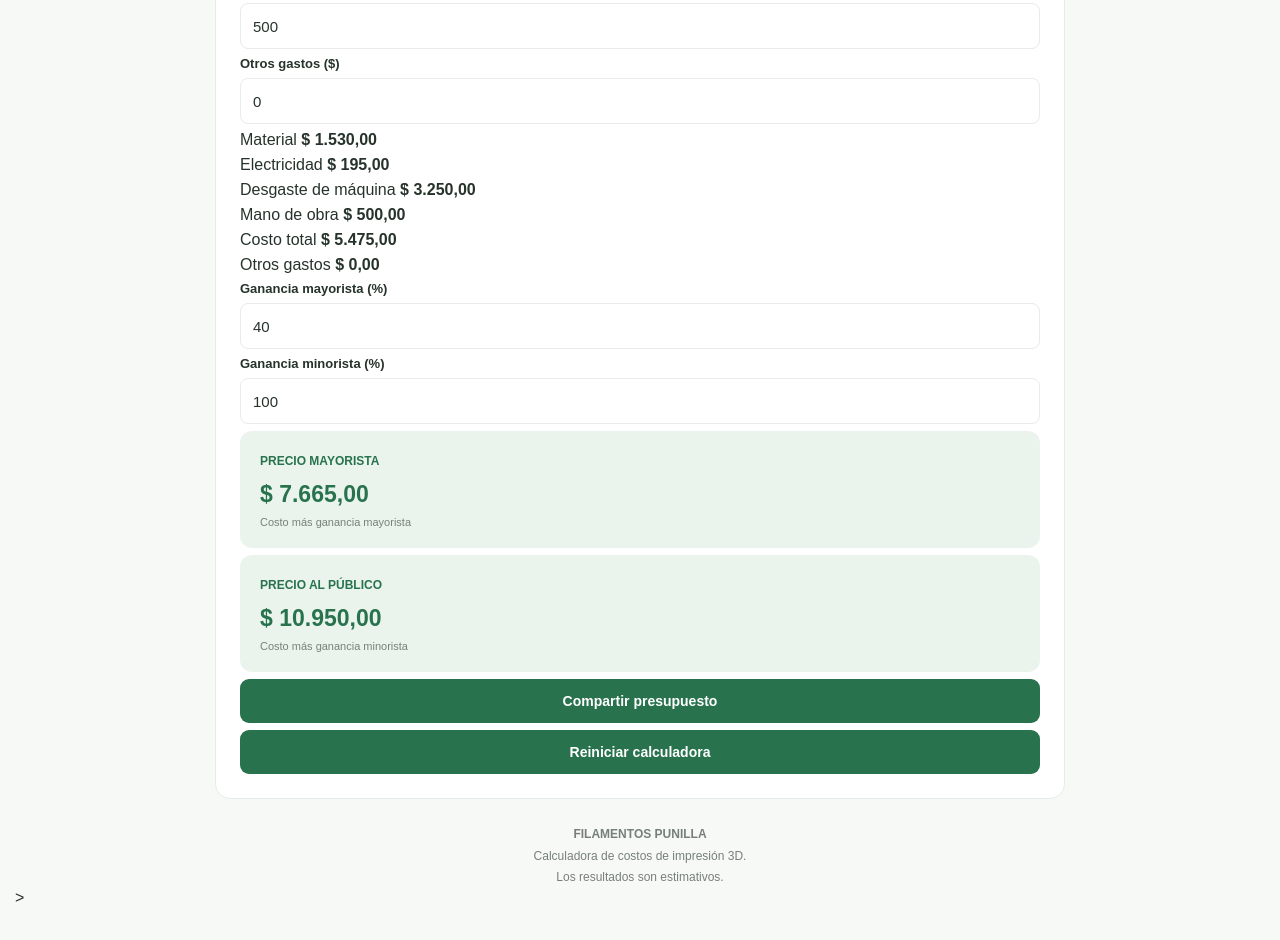
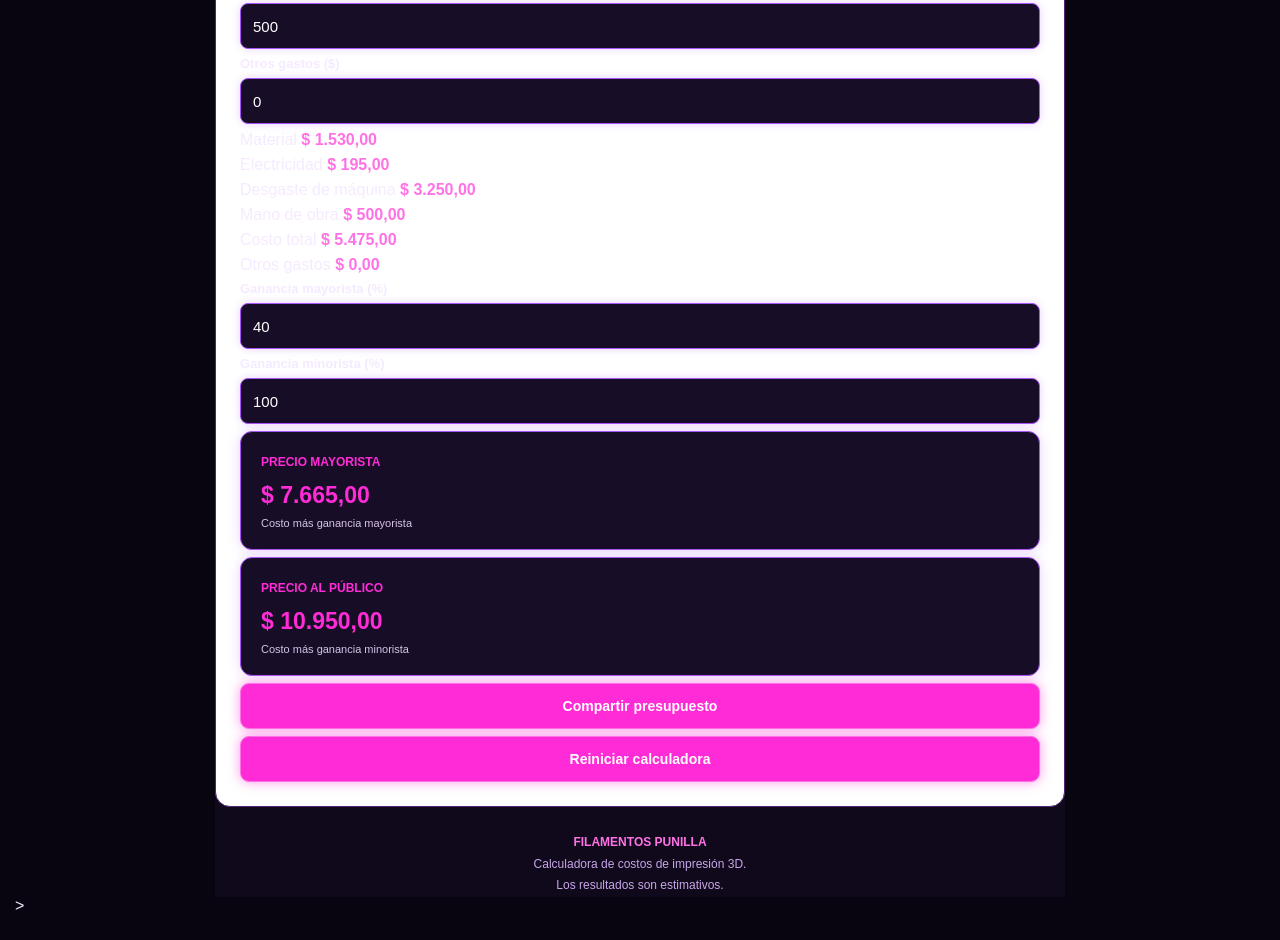
Before and after one commit to cyeimprecionesd-bit/calculadora-3d-punilla, a plain HTML site: page index.html in a window 1280 px wide. Shown: the part 919-1859 px from the top of the page. Drawn offline with Linux system fonts and the light colour scheme.

Commit message:
index.html

```diff
--- a/index.html
+++ b/index.html
@@ -3,17 +3,16 @@
 <head>
 <meta charset="UTF-8">
 <meta name="viewport" content="width=device-width, initial-scale=1.0">
-<meta name="theme-color" content="#ffffff">
+<meta name="theme-color" content="#080510">
 <title>Calculadora 3D | Filamentos Punilla</title>
 <style>
 :root {
- --green: #28734e;
- --green-light: #eaf4ed;
---dark: #26332b;
- --gray: #778078;
- --border: #e7ece8;
---bg: #f7f9f7;
-
+  --green: #ff2bd6;
+  --green-light: #a855f7;
+  --dark: #0a0612;
+  --gray: #d6c4e8;
+  --border: #542477;
+  --bg: #080510;
 }
 
 * {
@@ -414,6 +413,64 @@ footer {
 
 }
 
+ /* DISEÑO NEÓN FILAMENTOS PUNILLA */
+
+body {
+    background: #080510;
+    color: #f5eaff;
+}
+
+.container {
+    background: #10091c;
+}
+
+header h1 {
+    color: #ff2bd6;
+    text-shadow: 0 0 8px #ff2bd6, 0 0 20px #ff2bd6;
+}
+
+.logo {
+    color: #b65cff;
+    text-shadow: 0 0 12px #b65cff, 0 0 25px #b65cff;
+}
+
+input, select {
+    background: #170d27;
+    color: #ffffff;
+    border: 1px solid #a855f7;
+    box-shadow: 0 0 8px rgba(168, 85, 247, 0.25);
+}
+
+input:focus, select:focus {
+    border-color: #ff2bd6;
+    box-shadow: 0 0 12px #ff2bd6;
+    outline: none;
+}
+
+.card, .price-card {
+    background: #170d27;
+    border: 1px solid #a855f7;
+    box-shadow: 0 0 12px rgba(168, 85, 247, 0.25);
+}
+
+button {
+    background: linear-gradient(90deg, #8b2cff, #ff2bd6);
+    color: white;
+    border: 1px solid #ff72e5;
+    box-shadow: 0 0 12px rgba(255, 43, 214, 0.5);
+}
+
+button:hover {
+    box-shadow: 0 0 20px #ff2bd6;
+}
+
+strong {
+    color: #ff72e5;
+}
+
+footer {
+    color: #c7a6e8;
+}
 </style>
 
 </head>
```
